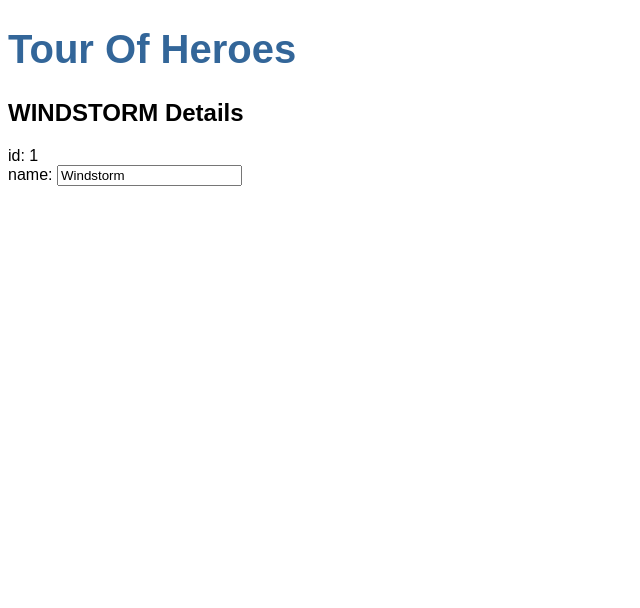
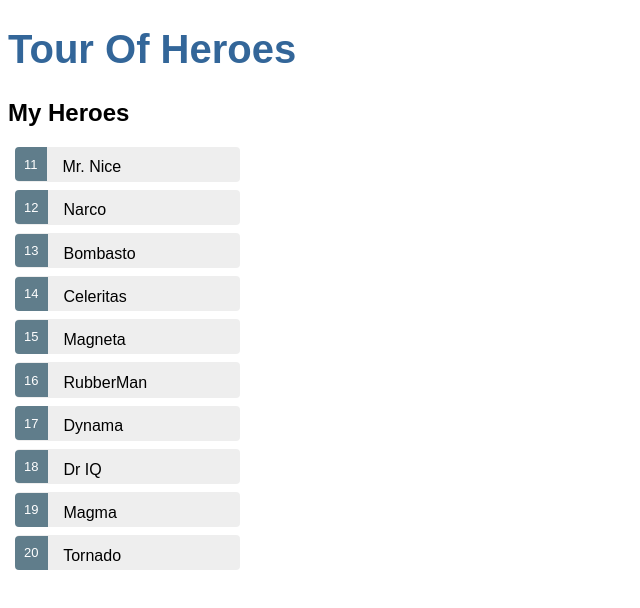
Before and after one commit to BojPav/Angular-v6-Tour-of-Heroes-app, an Angular app: page / in a window 1280 px wide. Shown: the top 608 px of the page, without its empty margins (0-640 px from the left). Built offline with nearby package versions, Linux system fonts and the light colour scheme.

Commit message:
list of heroes

```diff
--- a/src/app/heroes/heroes.component.css
+++ b/src/app/heroes/heroes.component.css
@@ -0,0 +1,48 @@
+/* HeroesComponent's private CSS styles */
+.selected {
+  background-color: #CFD8DC !important;
+  color: white;
+}
+.heroes {
+  margin: 0 0 2em 0;
+  list-style-type: none;
+  padding: 0;
+  width: 15em;
+}
+.heroes li {
+  cursor: pointer;
+  position: relative;
+  left: 0;
+  background-color: #EEE;
+  margin: .5em;
+  padding: .3em 0;
+  height: 1.6em;
+  border-radius: 4px;
+}
+.heroes li.selected:hover {
+  background-color: #BBD8DC !important;
+  color: white;
+}
+.heroes li:hover {
+  color: #607D8B;
+  background-color: #DDD;
+  left: .1em;
+}
+.heroes .text {
+  position: relative;
+  top: -3px;
+}
+.heroes .badge {
+  display: inline-block;
+  font-size: small;
+  color: white;
+  padding: 0.8em 0.7em 0 0.7em;
+  background-color: #607D8B;
+  line-height: 1em;
+  position: relative;
+  left: -1px;
+  top: -4px;
+  height: 1.8em;
+  margin-right: .8em;
+  border-radius: 4px 0 0 4px;
+}
--- a/src/app/heroes/heroes.component.html
+++ b/src/app/heroes/heroes.component.html
@@ -1,7 +1,6 @@
-<h2>{{ hero.name | uppercase }} Details</h2>
-<div><span>id: </span>{{hero.id}}</div>
-<div>
-  <label>name:
-      <input [(ngModel)]="hero.name" placeholder="name">
-  </label>
-</div>
+<h2>My Heroes</h2>
+<ul class="heroes">
+  <li *ngFor="let hero of heroes">
+    <span class="badge">{{hero.id}}</span> {{hero.name}}
+  </li>
+</ul>
--- a/src/app/heroes/heroes.component.ts
+++ b/src/app/heroes/heroes.component.ts
@@ -1,5 +1,6 @@
 import { Component, OnInit } from '@angular/core';
 import { Hero } from '../hero';
+import { HEROES } from '../mock-heroes';
 
 @Component({
   selector: 'app-heroes',
@@ -7,6 +8,8 @@
   styleUrls: ['./heroes.component.css']
 })
 export class HeroesComponent implements OnInit {
+
+  heroes = HEROES;
 
   hero: Hero = {
     id: 1,
--- /dev/null
+++ b/src/app/mock-heroes.ts
@@ -0,0 +1,14 @@
+import { Hero } from './hero';
+
+export const HEROES: Hero[] = [
+  { id: 11, name: 'Mr. Nice' },
+  { id: 12, name: 'Narco' },
+  { id: 13, name: 'Bombasto' },
+  { id: 14, name: 'Celeritas' },
+  { id: 15, name: 'Magneta' },
+  { id: 16, name: 'RubberMan' },
+  { id: 17, name: 'Dynama' },
+  { id: 18, name: 'Dr IQ' },
+  { id: 19, name: 'Magma' },
+  { id: 20, name: 'Tornado' }
+];
```
